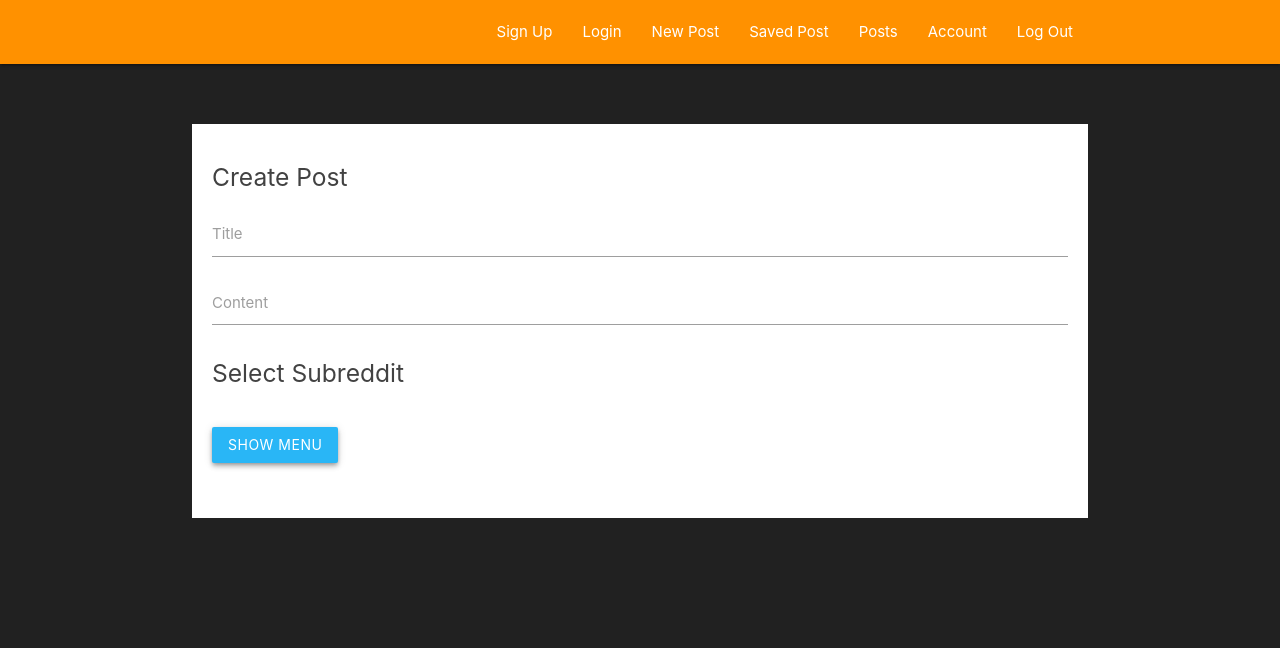
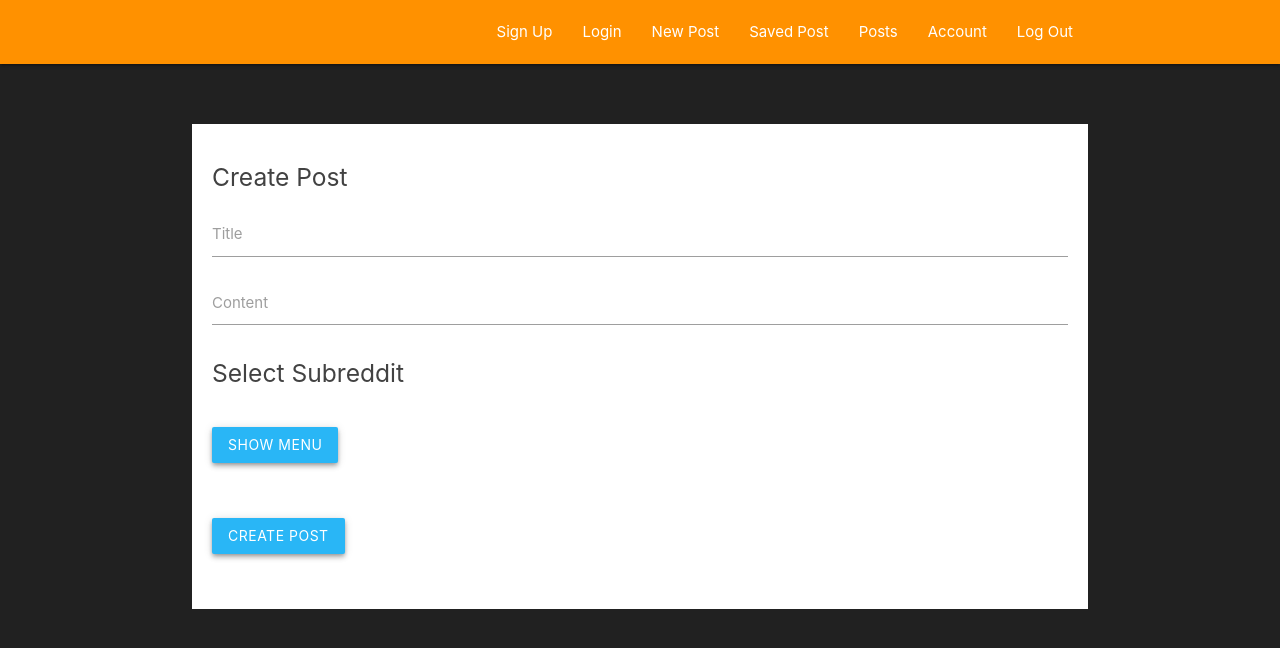
Before and after one commit to BW-Post-Here-2/Web-FrontEnd, a React (Create React App) app: page /create in a window 1280 px wide. Shown: the top 648 px of the page. Built offline with nearby package versions, Linux system fonts and the light colour scheme.

Commit message:
final commit...maybe

```diff
--- a/src/Components/Posts/CreatePost.js
+++ b/src/Components/Posts/CreatePost.js
@@ -39,16 +39,16 @@ export class CreatePost extends Component {
     }
   }
 
-  // handleChange = (e) => {
-  //   this.setState({
-  //     [e.target.id]: e.target.value,
-  //   });
-  // };
-  // handleSubmit = (e) => {
-  //   e.preventDefault();
-  //   // console.log(this.state)
-  //   this.props.createPost(this.state);
-  // };
+  handleChange = (e) => {
+    this.setState({
+      [e.target.id]: e.target.value,
+    });
+  };
+  handleSubmit = (e) => {
+    e.preventDefault();
+    // console.log(this.state)
+    this.props.createPost(this.state);
+  };
 
   render() {
     return (
@@ -103,14 +103,15 @@ export class CreatePost extends Component {
             ) : null}
           </div>
           <div className="input-field">
-            {/* <button
-              className="save-button"
-              onClick={() => {
-                dispatch(createPost(post));
-              }}
+            <button
+              className="btn light-blue lighten-1 z-depth-2"
+              // className="save-button"
+              // onClick={() => {
+              //   dispatch(createPost(post));
+              // }}
             >
               Create Post
-            </button> */}
+            </button>
           </div>
         </form>
       </div>
```
